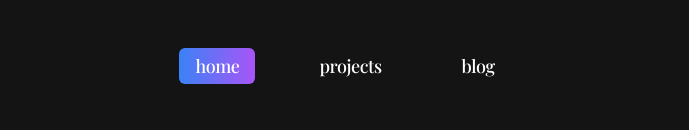
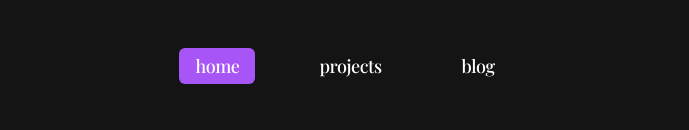
Before and after one commit to joshiprashanthd/personal_blog, a Next.js app: page / in a window 1280 px wide. Shown: the top 130 px of the page, without its empty margins (295-984 px from the left). Built offline with nearby package versions, Linux system fonts and the light colour scheme; grey boxes are pictures that could not be loaded.

Commit message:
remove gradient from header links

```diff
--- a/components/Header.tsx
+++ b/components/Header.tsx
@@ -40,7 +40,7 @@ const Header = () => {
 									className={clsx(
 										'absolute inset-0 -z-10 h-full w-full origin-center rounded-md transition duration-100',
 										{
-											'translate-y-[0px] scale-100 bg-gradient-to-r from-blue-500 to-purple-500 opacity-100':
+											'translate-y-[0px] scale-100 bg-purple-500 opacity-100':
 												isActive,
 											'scale-50 opacity-0': !isActive
 										}
```
